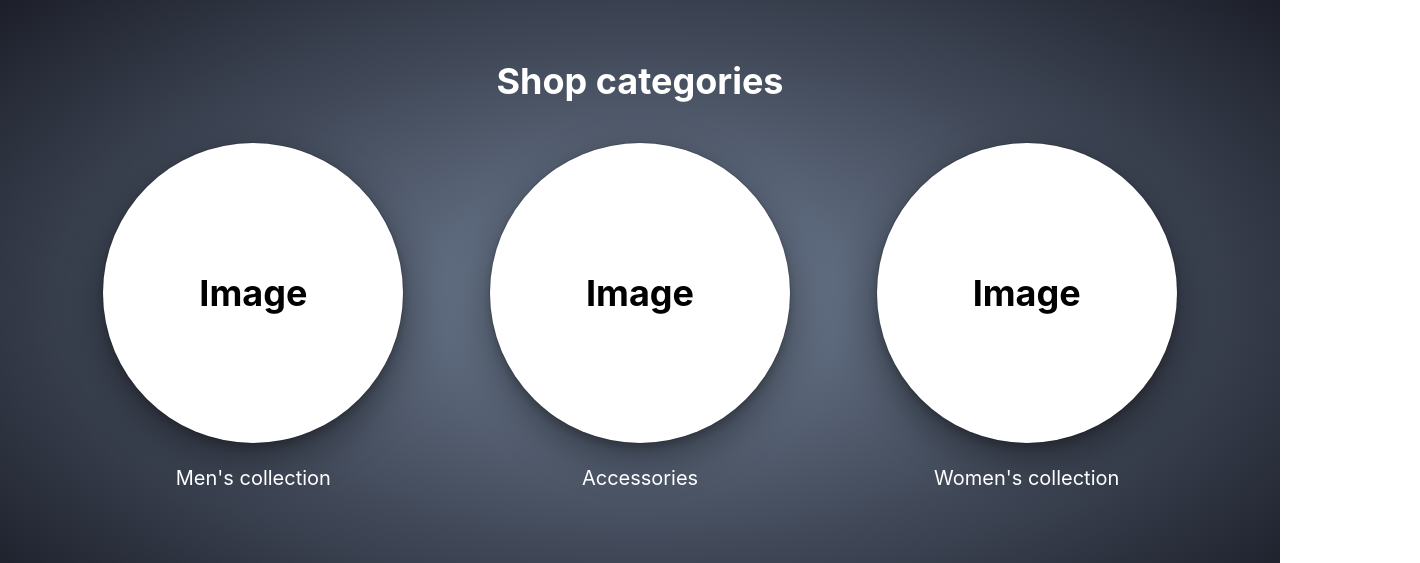
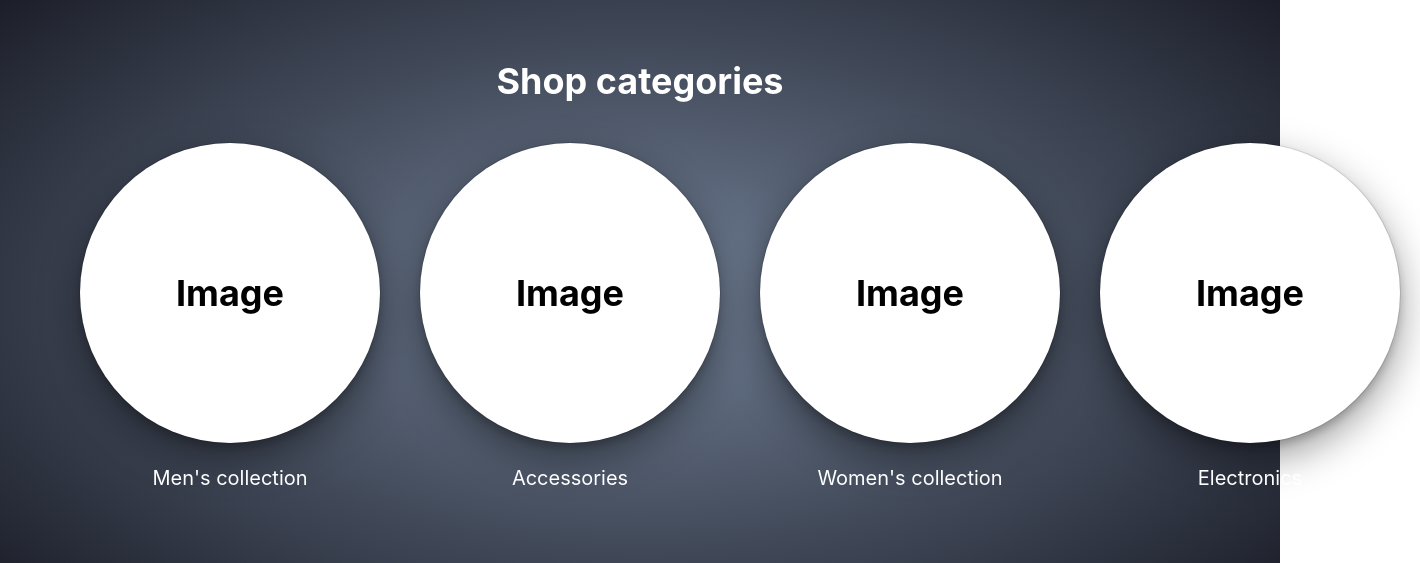
Before and after one commit to tothpeti2000/shop, a React (Create React App) app: page / in a window 1280 px wide. Shown: the part 840-1403 px from the top of the page, 1420 px wide, since content can reach past the window. Built offline with nearby package versions, Linux system fonts and the light colour scheme.

Commit message:
Imports organized

```diff
--- /dev/null
+++ b/src/Utils.ts
@@ -0,0 +1,11 @@
+import ICartItem from "./interfaces/ICartItem";
+
+const GetSum = (orderItems: ICartItem[]) => {
+  let sum = 0;
+
+  orderItems.forEach((item) => (sum += item.price * item.quantity));
+
+  return parseFloat(sum.toFixed(2));
+};
+
+export default GetSum;
--- a/src/components/Cart/Cart.tsx
+++ b/src/components/Cart/Cart.tsx
@@ -1,7 +1,6 @@
 import { useDisclosure } from "@chakra-ui/hooks";
 import {
   Badge,
-  Button,
   Drawer,
   DrawerBody,
   DrawerCloseButton,
@@ -9,29 +8,19 @@ import {
   DrawerFooter,
   DrawerHeader,
   DrawerOverlay,
-  Heading,
   Icon,
   IconButton,
-  useToast,
 } from "@chakra-ui/react";
-import React, { useState } from "react";
+import React from "react";
 import { FaShoppingCart } from "react-icons/fa";
+import { useOrderItemContext } from "../../OrderItemContext";
+import GetSum from "../../Utils";
 import CartItem from "./CartItem";
-import { useOrderItemContext } from "../../OrderItemContext";
 import Summary from "./Summary";
 
 const Cart = () => {
   const { isOpen, onOpen, onClose } = useDisclosure();
   const { orderItems } = useOrderItemContext();
-  const [ID, SetID] = useState(0);
-
-  const GetSum = () => {
-    let sum = 0;
-
-    orderItems.forEach((item) => (sum += item.price));
-
-    return sum;
-  };
 
   return (
     <>
@@ -44,6 +33,7 @@ const Cart = () => {
         Open
       </IconButton>
       <Badge>{orderItems.length}</Badge>
+
       <Drawer isOpen={isOpen} placement="right" size="sm" onClose={onClose}>
         <DrawerOverlay />
         <DrawerContent textAlign="center">
@@ -69,7 +59,7 @@ const Cart = () => {
           </DrawerBody>
 
           <DrawerFooter>
-            <Summary total={GetSum()} onClick={onClose} />
+            <Summary total={GetSum(orderItems)} onClick={onClose} />
           </DrawerFooter>
         </DrawerContent>
       </Drawer>
--- a/src/components/Cart/CartItem.tsx
+++ b/src/components/Cart/CartItem.tsx
@@ -1,5 +1,5 @@
 import { Button } from "@chakra-ui/button";
-import { Box, Flex, Heading, Square } from "@chakra-ui/layout";
+import { Box, Flex } from "@chakra-ui/layout";
 import { Text } from "@chakra-ui/react";
 import React from "react";
 import ICartItem from "../../interfaces/ICartItem";
--- a/src/components/Cart/QuantityPicker.tsx
+++ b/src/components/Cart/QuantityPicker.tsx
@@ -1,38 +1,29 @@
 import {
+  NumberDecrementStepper,
+  NumberIncrementStepper,
   NumberInput,
   NumberInputField,
   NumberInputStepper,
-  NumberIncrementStepper,
-  NumberDecrementStepper,
 } from "@chakra-ui/number-input";
 import React, { useState } from "react";
+import IQuantityPickerProps from "../../interfaces/IQuantityPickerProps";
 import { useOrderItemContext } from "../../OrderItemContext";
 
-interface IProps {
-  ID: number;
-  onChange: (ID: number, quantity: number) => void;
-}
-
-const QuantityPicker = (props: IProps) => {
+const QuantityPicker = (props: IQuantityPickerProps) => {
   const { GetItemQuantity } = useOrderItemContext();
   const [value, setValue] = useState(GetItemQuantity(props.ID));
 
-  const HandleIncrement = () => {
-    props.onChange(props.ID, value + 1);
-    setValue(value + 1);
-  };
-
-  const HandleDecrement = () => {
-    props.onChange(props.ID, value - 1);
-    setValue(value - 1);
+  const HandleChange = (delta: number) => {
+    props.onChange(props.ID, value + delta);
+    setValue(value + delta);
   };
 
   return (
     <NumberInput size="sm" value={value} min={1}>
       <NumberInputField focusBorderColor="red.200" />
       <NumberInputStepper>
-        <NumberIncrementStepper children="+" onClick={HandleIncrement} />
-        <NumberDecrementStepper children="-" onClick={HandleDecrement} />
+        <NumberIncrementStepper children="+" onClick={() => HandleChange(1)} />
+        <NumberDecrementStepper children="-" onClick={() => HandleChange(-1)} />
       </NumberInputStepper>
     </NumberInput>
   );
--- a/src/components/Cart/Summary.tsx
+++ b/src/components/Cart/Summary.tsx
@@ -1,27 +1,27 @@
 import { Button } from "@chakra-ui/button";
-import { Heading } from "@chakra-ui/react";
+import { Box, Flex, Heading } from "@chakra-ui/react";
 import React from "react";
 import { Link } from "react-router-dom";
+import ISummaryProps from "../../interfaces/ISummaryProps";
 
-interface IProps {
-  total: number;
-  onClick: () => void;
-}
-
-const Summary = (props: IProps) => {
+const Summary = (props: ISummaryProps) => {
   return (
-    <>
+    <Box w="100%">
       {props.total > 0 ? (
-        <>
+        <Flex direction="column" align="start">
           <Heading>Total: {props.total}$</Heading>
-          <Link to="/checkout">
-            <Button onClick={props.onClick}>Checkout</Button>
-          </Link>
-        </>
+          <Button
+            alignSelf="stretch"
+            colorScheme="teal"
+            onClick={props.onClick}
+          >
+            <Link to="/checkout">Checkout</Link>
+          </Button>
+        </Flex>
       ) : (
         <></>
       )}
-    </>
+    </Box>
   );
 };
 
--- a/src/components/Categories/Categories.tsx
+++ b/src/components/Categories/Categories.tsx
@@ -16,9 +16,10 @@ const Categories = () => {
       <Heading>Shop categories</Heading>
       <Fade>
         <Flex p={5}>
-          <CategoryCard title="Men's collection" />
-          <CategoryCard title="Accessories" />
-          <CategoryCard title="Women's collection" />
+          <CategoryCard>Men's collection</CategoryCard>
+          <CategoryCard>Accessories</CategoryCard>
+          <CategoryCard>Women's collection</CategoryCard>
+          <CategoryCard>Electronics</CategoryCard>
         </Flex>
       </Fade>
     </Box>
--- a/src/components/Categories/CategoryCard.tsx
+++ b/src/components/Categories/CategoryCard.tsx
@@ -1,26 +1,15 @@
-import { Box, Circle, Heading, Link, Text } from "@chakra-ui/layout";
-import React from "react";
+import { Box, Text } from "@chakra-ui/layout";
+import React, { FC } from "react";
+import { Link } from "react-router-dom";
+import PlaceHolder from "./PlaceHolder";
 
-interface IProps {
-  title: string;
-}
-
-const CategoryCard = (props: IProps) => {
+const CategoryCard: FC = ({ children }) => {
   return (
     <Box flex="1" textAlign="center" p={5}>
-      <Link href="#">
-        <Circle
-          size="300px"
-          bg="white"
-          color="black"
-          boxShadow="dark-lg"
-          m="auto"
-          mb={5}
-        >
-          <Heading>Image</Heading>
-        </Circle>
+      <Link to="/products">
+        <PlaceHolder />
+        <Text fontSize="xl">{children}</Text>
       </Link>
-      <Text fontSize="xl">{props.title}</Text>
     </Box>
   );
 };
--- /dev/null
+++ b/src/components/Categories/PlaceHolder.tsx
@@ -0,0 +1,19 @@
+import { Circle, Heading } from "@chakra-ui/react";
+import React from "react";
+
+const PlaceHolder = () => {
+  return (
+    <Circle
+      size="300px"
+      bg="white"
+      color="black"
+      boxShadow="dark-lg"
+      m="auto"
+      mb={5}
+    >
+      <Heading>Image</Heading>
+    </Circle>
+  );
+};
+
+export default PlaceHolder;
--- a/src/components/ProductList/ProductList.tsx
+++ b/src/components/ProductList/ProductList.tsx
@@ -1,7 +1,6 @@
-import { Box, Flex } from "@chakra-ui/layout";
+import { Flex } from "@chakra-ui/layout";
 import { Skeleton } from "@chakra-ui/react";
 import React, { useEffect, useState } from "react";
-import IProduct from "../../interfaces/IProduct";
 import { useProductListContext } from "../../ProductListContext";
 import ProductListItem from "./ProductListItem";
 
--- a/src/components/ProductList/ProductListItem.tsx
+++ b/src/components/ProductList/ProductListItem.tsx
@@ -1,8 +1,7 @@
-import { Box, Button, Flex, Image, Text, useToast } from "@chakra-ui/react";
+import { Box, Flex, Image, Text } from "@chakra-ui/react";
 import React from "react";
 import { Link } from "react-router-dom";
 import IProductListItem from "../../interfaces/IProductListItem";
-import { useOrderItemContext } from "../../OrderItemContext";
 import AddToCartButton from "./AddToCartButton";
 
 const ProductListItem = (props: IProductListItem) => {
--- /dev/null
+++ b/src/interfaces/IQuantityPickerProps.ts
@@ -0,0 +1,6 @@
+interface IQuantityPickerProps {
+  ID: number;
+  onChange: (ID: number, quantity: number) => void;
+}
+
+export default IQuantityPickerProps;
--- /dev/null
+++ b/src/interfaces/ISummaryProps.ts
@@ -0,0 +1,6 @@
+interface ISummaryProps {
+  total: number;
+  onClick: () => void;
+}
+
+export default ISummaryProps;
```
